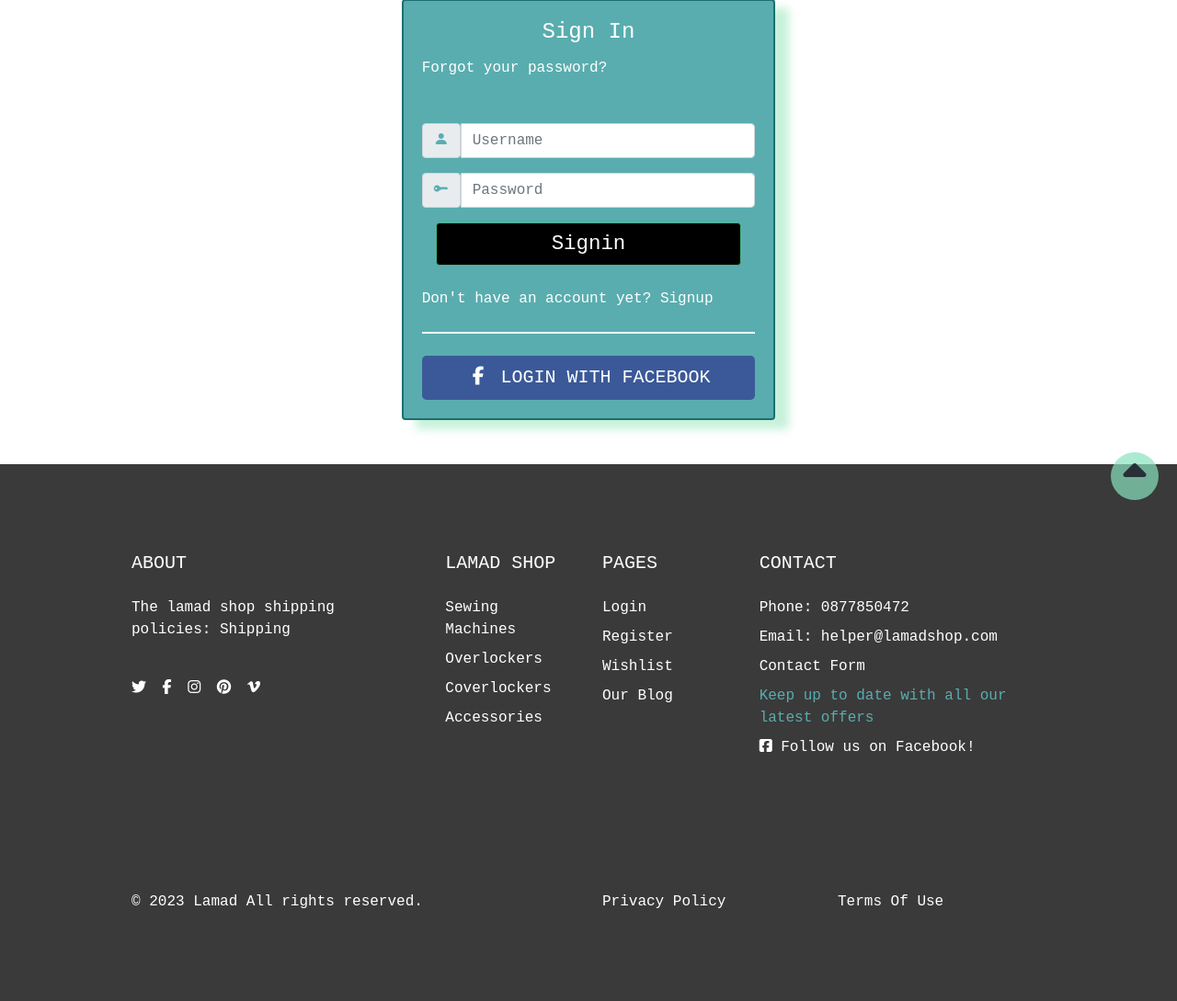
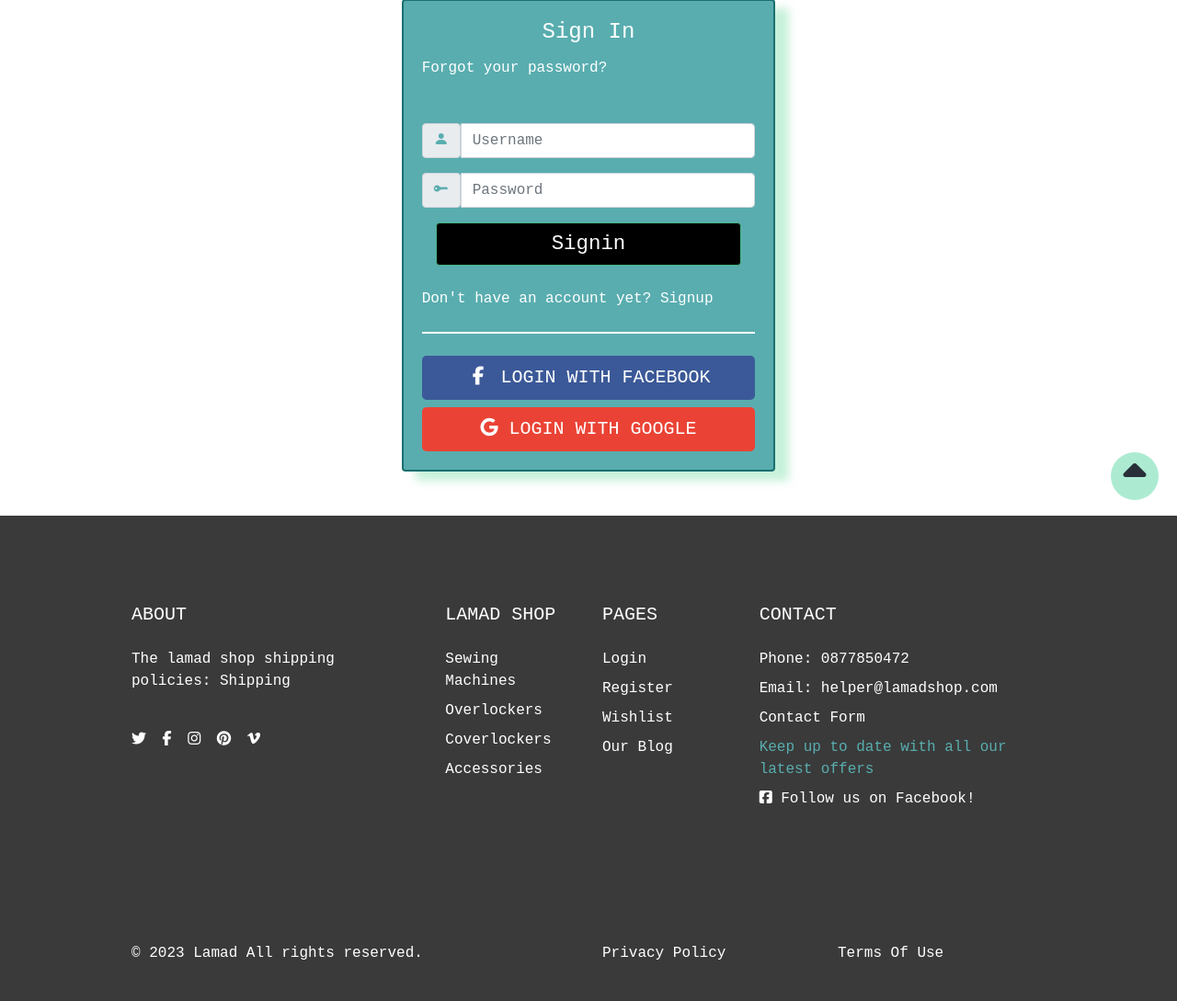
Before and after one commit to Dee68/pp5, a Django app: page /account/signin/ in a window 1280 px wide. Shown: the part 246-1335 px from the top of the page at 92% size. Before the commit the page ends 1234 px from the top, so only its background shows below. Run offline with Django 3.2, Linux system fonts and the light colour scheme; data comes from the database, SQL or seed files in the repository; both versions use the stored data as it was after the commit; some libraries are stand-ins or nearby versions.

Commit message:
Add configuration for google signin.

```diff
--- a/account/templates/account/login.html
+++ b/account/templates/account/login.html
@@ -46,6 +46,9 @@
                 <a href="{% url 'social:begin' 'facebook' %}" class="btn btn-lg btn-facebook btn-block text-uppercase">
               <i class="fa fa-facebook fa-fw"></i> Login with Facebook
               </a>
+              <a href="{% url 'social:begin' 'google-oauth2' %}" class="btn btn-lg btn-google btn-block text-uppercase">
+                <i class="fab fa-google"></i> Login with Google
+                </a>
 
             </div>
         </div>
```
Also changed, not shown: db.sqlite3.
